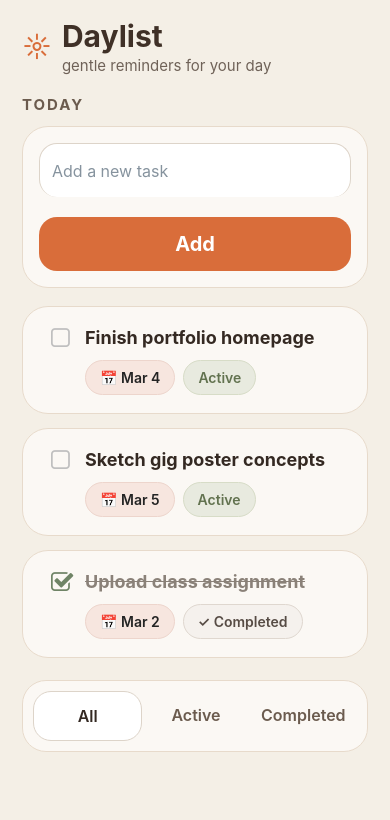
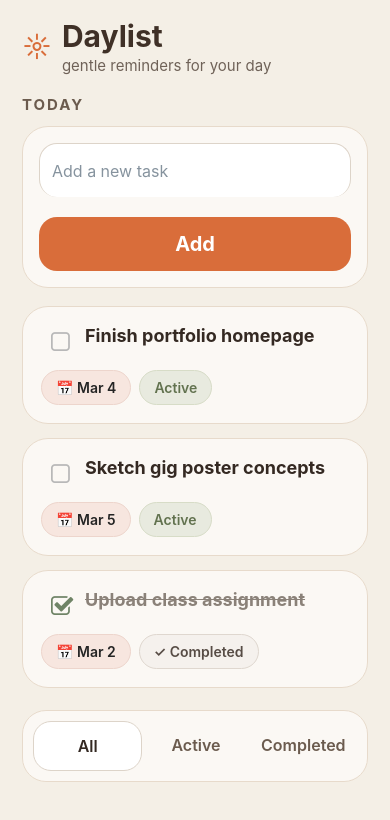
Before and after one commit to niahsage/expo-todo-list, a React Native app: screen / in a window 390 px wide. Shown: the top 820 px of the page. Built offline with nearby package versions, Linux system fonts and the light colour scheme.

Commit message:
Update App.js

```diff
--- a/App.js
+++ b/App.js
@@ -79,24 +79,18 @@ export default function App() {
 const renderItem = ({ item }) => {
   return (
     <View style={styles.taskCard}>
-        <View style={styles.taskTopRow}>
       <CheckBox
-            key={item.key}
+        title={item.description}
         checked={item.completed}
         onPress={() => toggleTask(item.key)}
         checkedColor="#6f8466"
-            containerStyle={styles.checkboxContainer}
-          />
-
-          <View style={styles.taskTextWrap}>
-            <Text
-              style={[
+        uncheckedColor="#b8b8b8"
+        containerStyle={styles.taskCheckRow}
+        textStyle={[
           styles.taskText,
           item.completed && styles.completedTaskText,
         ]}
-            >
-              {item.description}
-            </Text>
+      />
 
       <View style={styles.pillRow}>
         <View style={styles.datePill}>
@@ -119,8 +113,6 @@ export default function App() {
           >
             {item.completed ? '✓ Completed' : 'Active'}
           </Text>
-              </View>
-            </View>
         </View>
       </View>
     </View>
@@ -314,21 +306,12 @@ const styles = StyleSheet.create({
     borderWidth: 1,
     borderColor: '#e7dacb',
   },
-  taskTopRow: {
-    flexDirection: 'row',
-    alignItems: 'flex-start',
-  },
-  checkboxContainer: {
+  taskCheckRow: {
   padding: 0,
   margin: 0,
-    marginRight: 10,
-    marginTop: 1,
+  marginBottom: 12,
   backgroundColor: 'transparent',
   borderWidth: 0,
-  },
-  taskTextWrap: {
-    flex: 1,
-    paddingTop: 2,
 },
   taskText: {
     fontSize: 18,
```
Lines whose indentation alone changed are shown as unchanged.
